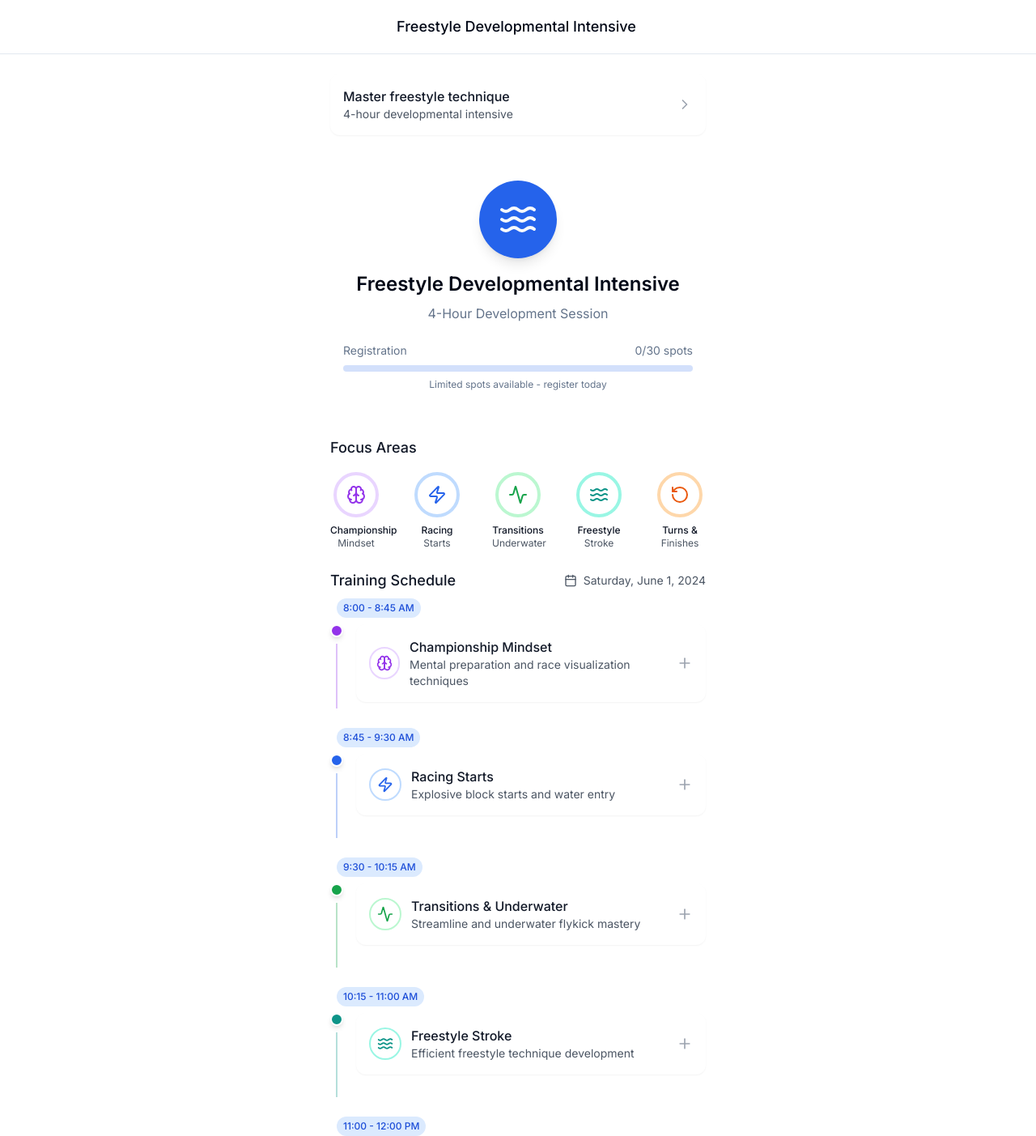
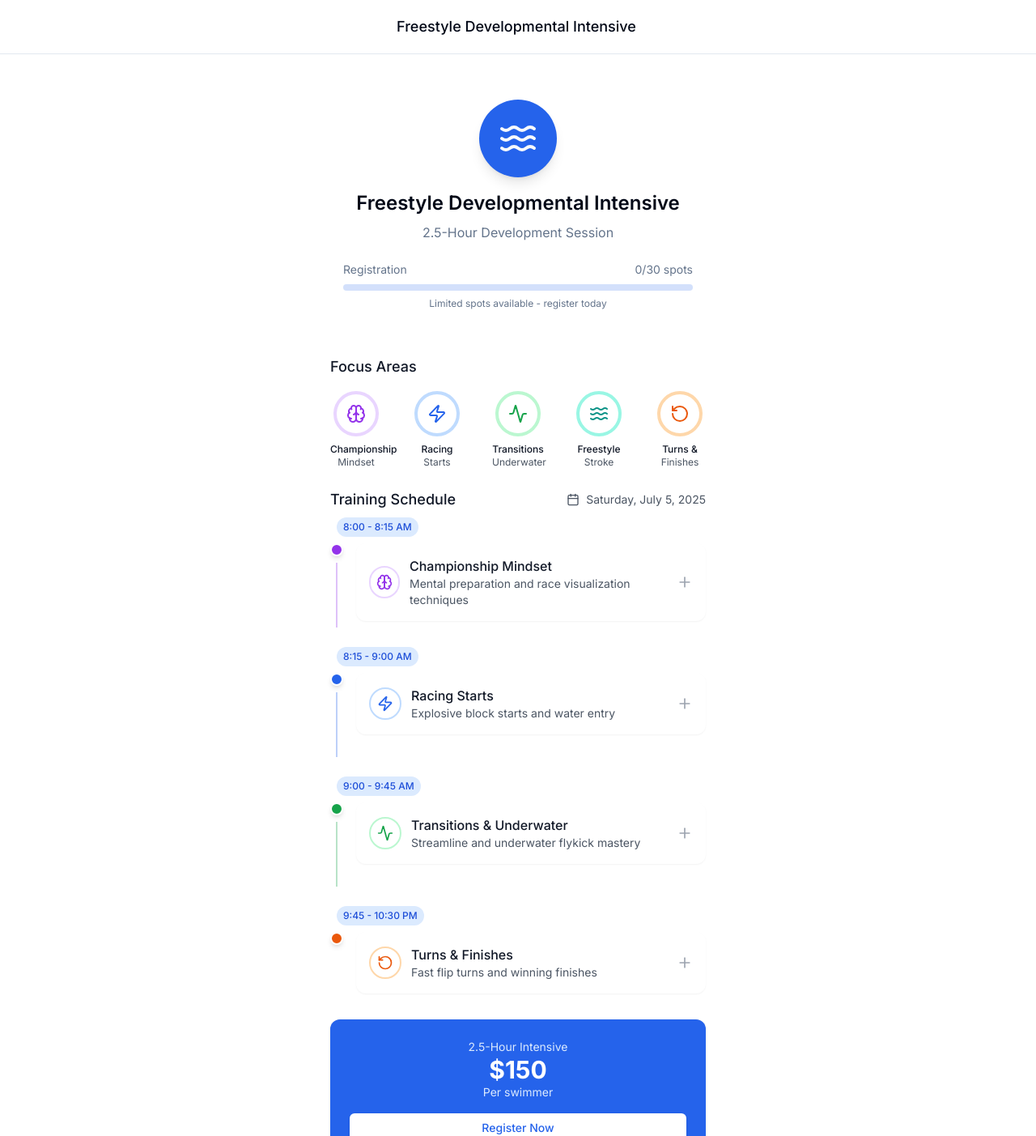
Before and after one commit to cblon/thespeedwithin, a Next.js app: page / in a window 1280 px wide. Shown: the top 1403 px of the page at 81% size. Built offline with nearby package versions, Linux system fonts and the light colour scheme.

Commit message:
initial commit

```diff
--- a/app/page.tsx
+++ b/app/page.tsx
@@ -2,7 +2,7 @@
 
 import { Waves, Zap, Activity, RotateCcw, Brain } from "lucide-react"
 import { AnimatedHeader } from "@/components/layout/animated-header"
-import { NotificationCard } from "@/components/notification-card"
+
 import { HeroSection } from "@/components/sections/hero-section"
 import { FocusAreas } from "@/components/focus-areas"
 import { ScheduleTimeline } from "@/components/schedule-timeline"
@@ -20,7 +20,7 @@ const focusAreas: FocusArea[] = [
 
 const scheduleData: ScheduleItem[] = [
   {
-    time: "8:00 - 8:45 AM",
+    time: "8:00 - 8:15 AM",
     title: "Championship Mindset",
     icon: Brain,
     color: "purple",
@@ -33,7 +33,7 @@ const scheduleData: ScheduleItem[] = [
     ],
   },
   {
-    time: "8:45 - 9:30 AM",
+    time: "8:15 - 9:00 AM",
     title: "Racing Starts",
     icon: Zap,
     color: "blue",
@@ -46,7 +46,7 @@ const scheduleData: ScheduleItem[] = [
     ],
   },
   {
-    time: "9:30 - 10:15 AM",
+    time: "9:00 - 9:45 AM",
     title: "Transitions & Underwater",
     icon: Activity,
     color: "green",
@@ -58,21 +58,21 @@ const scheduleData: ScheduleItem[] = [
       "Seamless breakout timing",
     ],
   },
+  // {
+  //   time: "10:15 - 11:00 AM",
+  //   title: "Freestyle Stroke",
+  //   icon: Waves,
+  //   color: "teal",
+  //   description: "Efficient freestyle technique development",
+  //   details: [
+  //     "Optimal stroke mechanics",
+  //     "Breathing pattern optimization",
+  //     "Body position and rotation",
+  //     "Catch and pull technique",
+  //   ],
+  // },
   {
-    time: "10:15 - 11:00 AM",
-    title: "Freestyle Stroke",
-    icon: Waves,
-    color: "teal",
-    description: "Efficient freestyle technique development",
-    details: [
-      "Optimal stroke mechanics",
-      "Breathing pattern optimization",
-      "Body position and rotation",
-      "Catch and pull technique",
-    ],
-  },
-  {
-    time: "11:00 - 12:00 PM",
+    time: "9:45 - 10:30 PM",
     title: "Turns & Finishes",
     icon: RotateCcw,
     color: "orange",
@@ -93,7 +93,7 @@ const registrationData: RegistrationData = {
 }
 
 const pricingInfo: PricingInfo = {
-  duration: "4-Hour Intensive",
+  duration: "2.5-Hour Intensive",
   price: "$150",
   description: "Includes elite coaching, video analysis, and technique plan",
 }
@@ -101,7 +101,7 @@ const pricingInfo: PricingInfo = {
 const contactDetails: ContactDetails = {
   name: "The Speed Within",
   email: "info@thespeedwithin.com",
-  phone: "(555) 123-SWIM",
+  phone: "(502) 295-9402",
 }
 
 export default function FreestyleIntensivePage() {
@@ -125,22 +125,18 @@ export default function FreestyleIntensivePage() {
       <AnimatedHeader title="Freestyle Developmental Intensive" onBackClick={handleBackClick} />
 
       <main className="px-6 py-6 space-y-6 max-w-lg mx-auto">
-        <NotificationCard
-          title="Master freestyle technique"
-          subtitle="4-hour developmental intensive"
-          onClick={handleNotificationClick}
-        />
+
 
         <HeroSection
           icon={Waves}
           title="Freestyle Developmental Intensive"
-          subtitle="4-Hour Development Session"
+          subtitle="2.5-Hour Development Session"
           registration={registrationData}
         />
 
         <FocusAreas areas={focusAreas} />
 
-        <ScheduleTimeline date="Saturday, June 1, 2024" items={scheduleData} />
+        <ScheduleTimeline date="Saturday, July 5, 2025" items={scheduleData} />
 
         <PricingCard
           duration={pricingInfo.duration}
```
